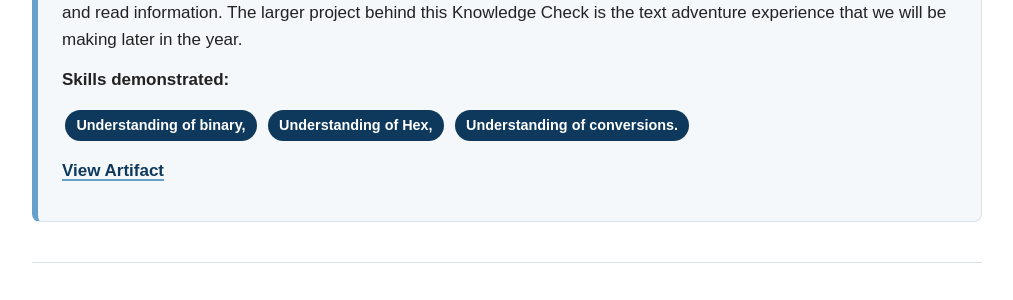
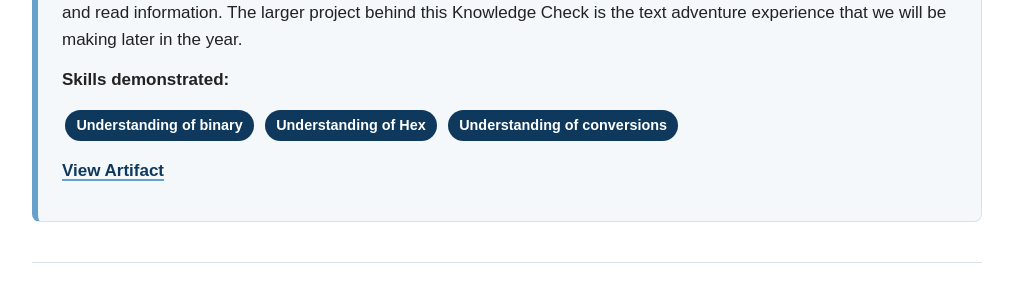
Before and after one commit to Yoav321/Apex-Portfolio, a Jekyll site: the page built from artifacts.md, in a window 1280 px wide and 900 px high, scrolled down 1241 px. Shown: the part 143-443 px from the top of the window, without its empty margins (133-1146 px from the left). Built offline with Jekyll 4.4.1, drawn with Linux system fonts in a browser that asks for light colours.

Commit message:
delete commas in skills

```diff
--- a/artifacts.md
+++ b/artifacts.md
@@ -57,9 +57,9 @@ This artifact is a test of my knowledge as a student and my ability to convert n
 
 **Skills demonstrated:**
 
-<span class="skill-tag">Understanding of binary,</span>
-<span class="skill-tag">Understanding of Hex,</span>
-<span class="skill-tag">Understanding of conversions.</span>
+<span class="skill-tag">Understanding of binary</span>
+<span class="skill-tag">Understanding of Hex</span>
+<span class="skill-tag">Understanding of conversions</span>
 
 [View Artifact](artifacts/Knowledge_Check_Number_Conversions/)
 
```
Also changed, not shown: artifacts/Knowledge_Check_Number_Conversions/index.md (+3 -3 lines).
